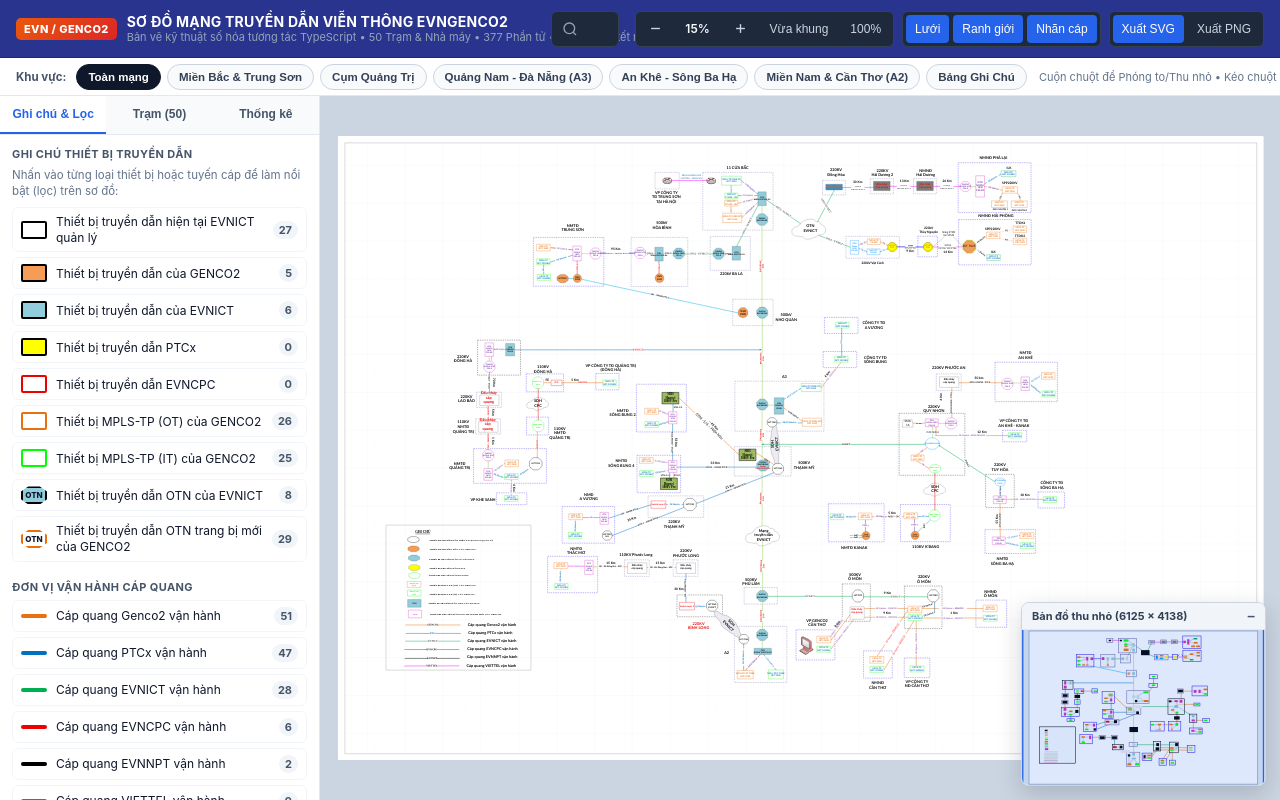
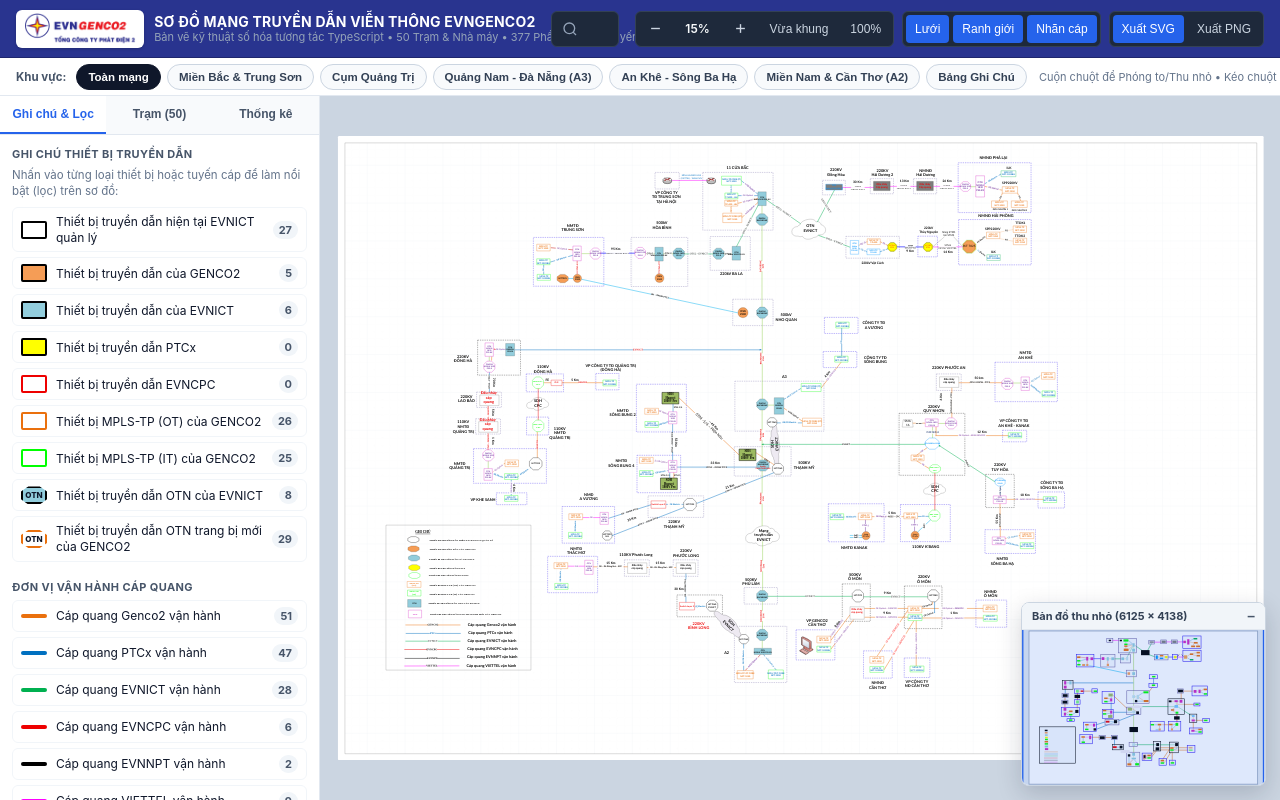
Before and after one commit to Duc-Manh/wan-genco2, a website with bundled scripts: page index.html in a window 1280 px wide. Built offline with nearby package versions, Linux system fonts and the light colour scheme.

Commit message:
feat: replace brand badge with EVNGENCO2 logo

```diff
--- a/src/styles/main.css
+++ b/src/styles/main.css
@@ -61,6 +61,19 @@ body,
   align-items: center;
   gap: 10px;
   min-width: 0;
+}
+
+.wan-brand-logo {
+  height: 38px;
+  width: auto;
+  max-width: 140px;
+  object-fit: contain;
+  background: #ffffff;
+  padding: 3px 8px;
+  border-radius: 6px;
+  box-shadow: 0 1px 3px rgba(0, 0, 0, 0.2);
+  display: block;
+  flex-shrink: 0;
 }
 
 .wan-brand-badge {
--- a/src/ui/app.ts
+++ b/src/ui/app.ts
@@ -168,7 +168,7 @@ export class WanApp {
         <!-- Top Header Bar -->
         <header class="wan-header">
           <div class="wan-brand">
-            <div class="wan-brand-badge">EVN / GENCO2</div>
+            <img src="./assets/logo.png" alt="EVNGENCO2" class="wan-brand-logo" />
             <div class="wan-brand-titles">
               <h1>SƠ ĐỒ MẠNG TRUYỀN DẪN VIỄN THÔNG EVNGENCO2</h1>
               <span class="wan-subtitle">Bản vẽ kỹ thuật số hóa tương tác TypeScript • ${STATIONS.length} Trạm &amp; Nhà máy • ${this.vertices.length} Phần tử • ${this.edges.length} Tuyến kết nối</span>
```
Also changed, not shown: index.html (+3 -2 lines), assets/logo.png (added), dist/assets/logo.png (added), dist/bundle.js, dist/ui/app.js, logo.png (added), src/assets/logo.png (added).
